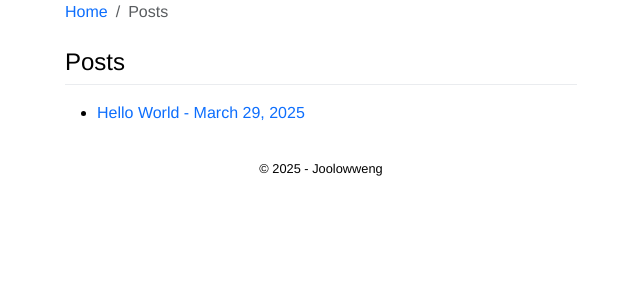
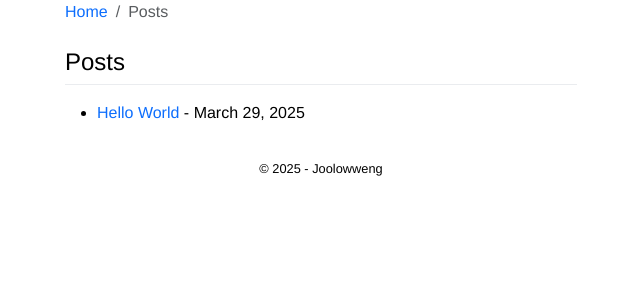
Before and after one commit to joolowweng/joolwweng.github.io, a Jekyll site: the page built from posts.md, in a window 1280 px wide. Shown: the top 300 px of the page, without its empty margins (319-959 px from the left). Built offline with Jekyll 4.4.1, drawn with Linux system fonts in a browser that asks for light colours.

Commit message:
Update posts.md

```diff
--- a/posts.md
+++ b/posts.md
@@ -7,5 +7,6 @@ title: Posts
 
 {% for post in site.posts %}
 
-- [{{ post.title }} - {{ post.date | date: "%B %d, %Y" }}]({{ site.baseurl }}{{ post.url }})
-  {% endfor %}
+- [{{ post.title }}]({{ site.baseurl }}{{ post.url }}) - {{ post.date | date: "%B %d, %Y" }}
+
+{% endfor %}
```
